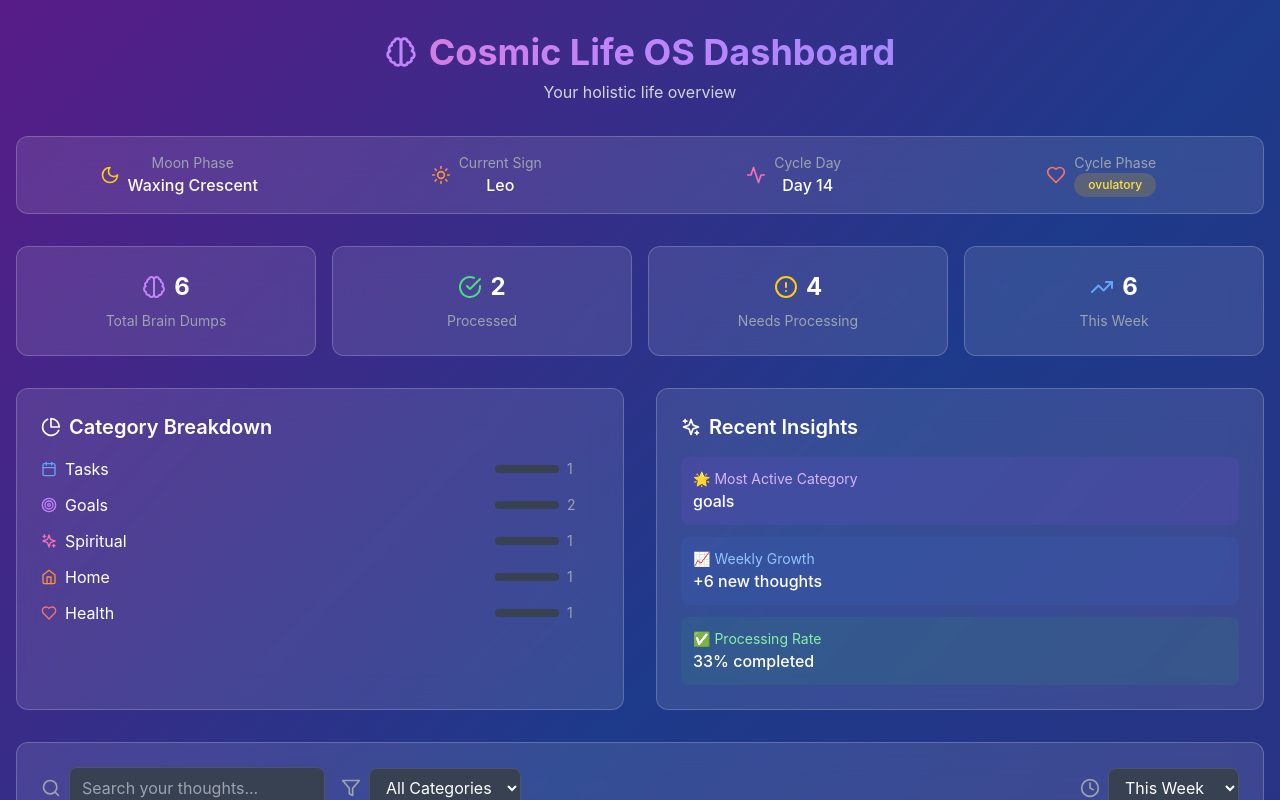
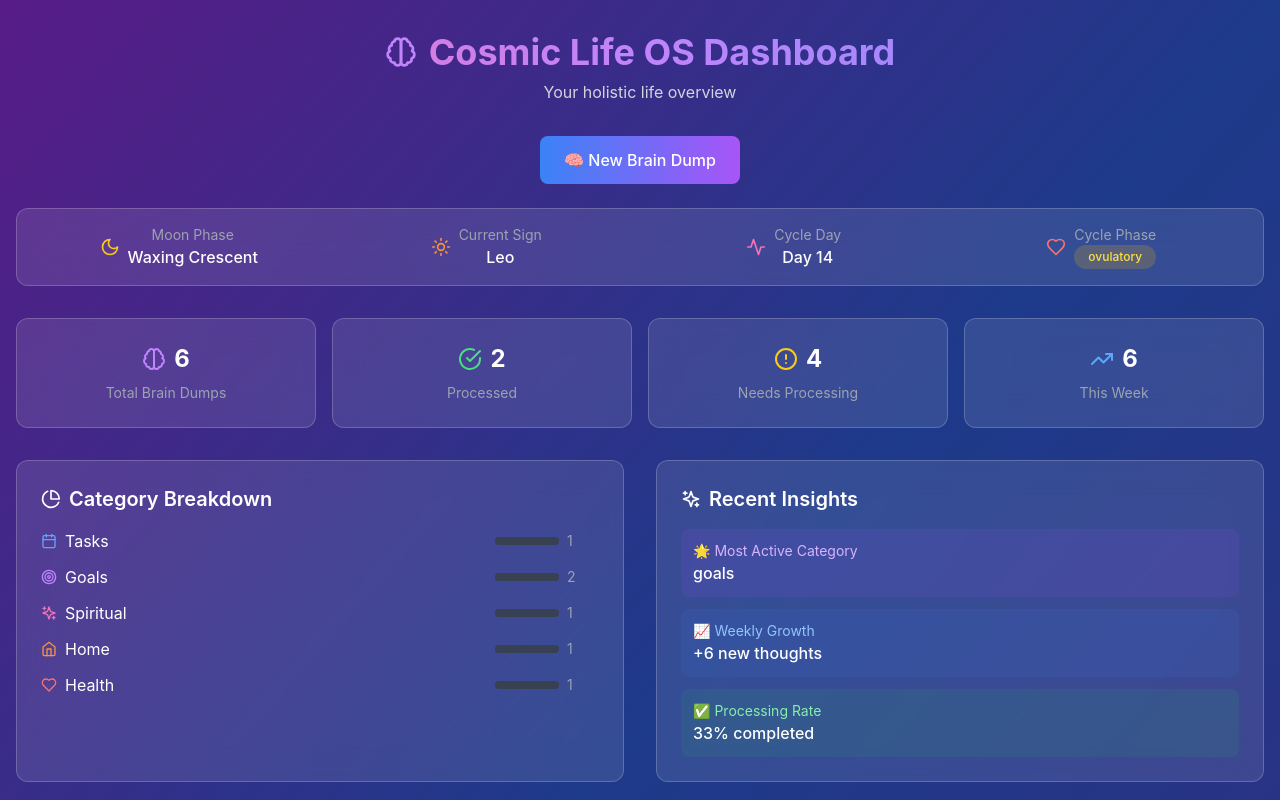
Before and after one commit to tara-maranda/cosmic-life-os, a Next.js app: page /dashboard in a window 1280 px wide. Shown: the top 800 px of the page. Built offline with nearby package versions, Linux system fonts and the light colour scheme.

Commit message:
Update MasterDashboard.js

```diff
--- a/components/MasterDashboard.js
+++ b/components/MasterDashboard.js
@@ -218,6 +218,16 @@ const MasterDashboard = () => {
           </h1>
           <p className="text-gray-300">Your holistic life overview</p>
         </div>
+
+{/* Back to Brain Dump Link */}
+<div className="mb-6 text-center">
+  <a
+    href="/"
+    className="inline-flex items-center gap-2 px-6 py-3 bg-gradient-to-r from-blue-500 to-purple-500 hover:from-blue-600 hover:to-purple-600 rounded-lg transition-all duration-200 text-white font-medium"
+  >
+    🧠 New Brain Dump
+  </a>
+</div>
 
         {/* Cosmic Context Bar */}
         <div className="bg-white/10 backdrop-blur-lg rounded-xl p-4 mb-8 border border-white/20">
```
